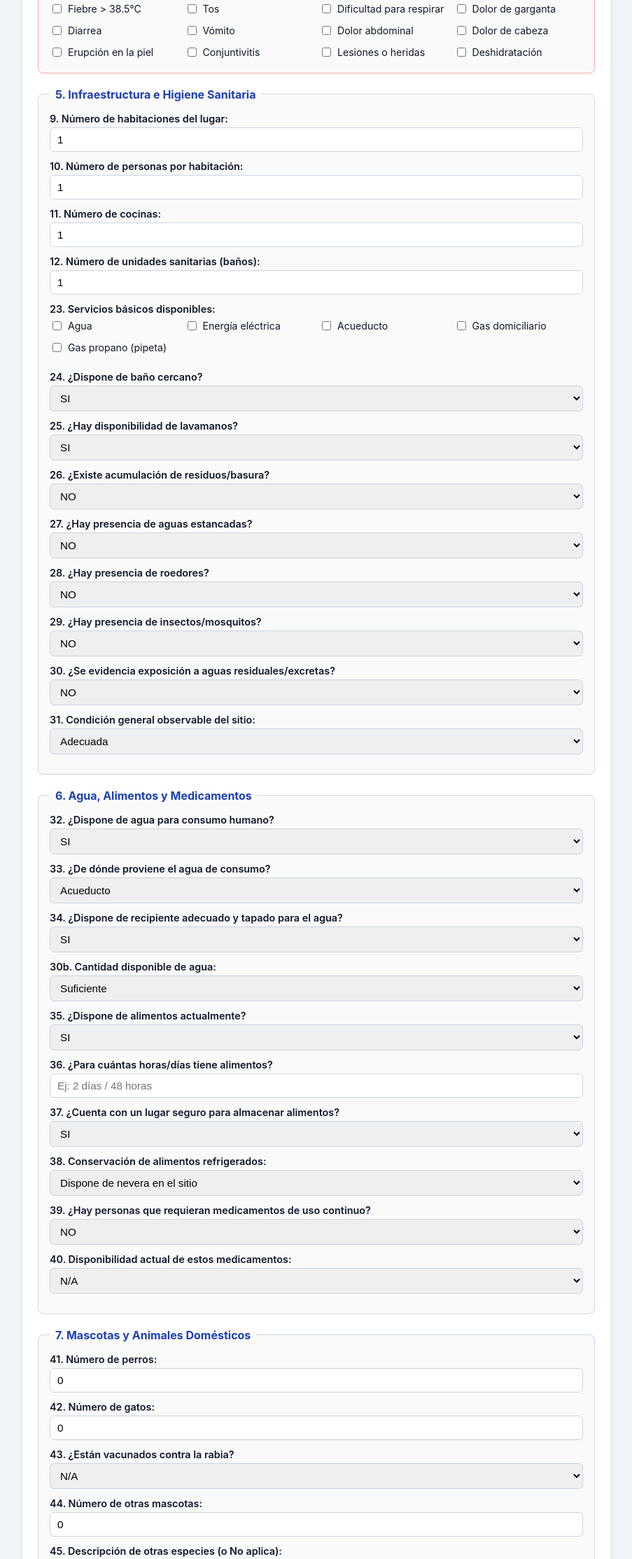
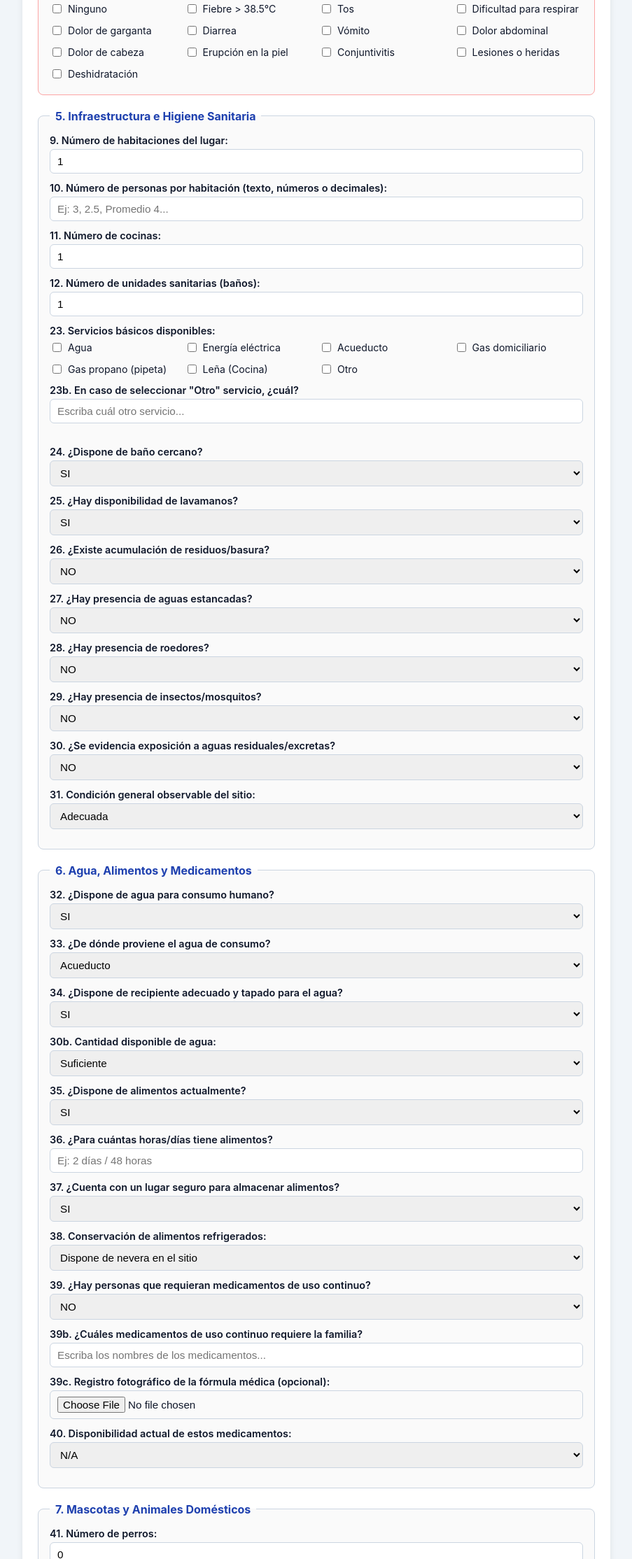
Before and after one commit to santiagoyepesguevara-ui/encuesta-sismo, a plain HTML site: page index.html in a window 1280 px wide. Shown: the part 1712-3940 px from the top of the page at 70% size, without its empty margins (188-1091 px from the left). Drawn offline with Linux system fonts and the light colour scheme.

Commit message:
Update index.html

```diff
--- a/index.html
+++ b/index.html
@@ -212,6 +212,7 @@
           <option value="Protección de pertenencias">Protección de pertenencias</option>
           <option value="Cuidado establecimiento/local">Cuidado de establecimiento o local</option>
           <option value="Cuidado de predio">Cuidado de predio</option>
+          <option value="No tengo otro sitio">No tengo otro sitio</option>
           <option value="Otros">Otros</option>
         </select>
       </div>
@@ -274,6 +275,7 @@
 
       <label>20. Marque los síntomas presentes en la familia (48 hrs):</label>
       <div class="checkbox-group">
+        <label class="checkbox-item"><input type="checkbox" name="sintomas" value="Ninguno"> Ninguno</label>
         <label class="checkbox-item"><input type="checkbox" name="sintomas" value="Fiebre >38.5"> Fiebre > 38.5°C</label>
         <label class="checkbox-item"><input type="checkbox" name="sintomas" value="Tos"> Tos</label>
         <label class="checkbox-item"><input type="checkbox" name="sintomas" value="Dificultad respiratoria"> Dificultad para respirar</label>
@@ -299,8 +301,8 @@
       </div>
 
       <div class="form-group">
-        <label>10. Número de personas por habitación:</label>
-        <input type="number" id="personas_habitacion" min="0" value="1">
+        <label>10. Número de personas por habitación (texto, números o decimales):</label>
+        <input type="text" id="personas_habitacion" placeholder="Ej: 3, 2.5, Promedio 4..." required>
       </div>
 
       <div class="form-group">
@@ -320,6 +322,13 @@
         <label class="checkbox-item"><input type="checkbox" name="servicios" value="Acueducto"> Acueducto</label>
         <label class="checkbox-item"><input type="checkbox" name="servicios" value="Gas domiciliario"> Gas domiciliario</label>
         <label class="checkbox-item"><input type="checkbox" name="servicios" value="Gas propano"> Gas propano (pipeta)</label>
+        <label class="checkbox-item"><input type="checkbox" name="servicios" value="Leña (Cocina)"> Leña (Cocina)</label>
+        <label class="checkbox-item"><input type="checkbox" name="servicios" value="Otro"> Otro</label>
+      </div>
+
+      <div class="form-group" style="margin-top: 8px;">
+        <label>23b. En caso de seleccionar "Otro" servicio, ¿cuál?</label>
+        <input type="text" id="servicios_cual" placeholder="Escriba cuál otro servicio...">
       </div>
 
       <br>
@@ -381,6 +390,7 @@
         <label>33. ¿De dónde proviene el agua de consumo?</label>
         <select id="fuente_agua">
           <option value="Acueducto">Acueducto</option>
+          <option value="Nacimiento">Nacimiento</option>
           <option value="Carrotanque">Carrotanque</option>
           <option value="Botellón/Embotellada">Botellón / Embotellada</option>
           <option value="Pila pública">Pila pública</option>
@@ -430,6 +440,16 @@
       <div class="form-group">
         <label>39. ¿Hay personas que requieran medicamentos de uso continuo?</label>
         <select id="req_meds"><option value="NO">NO</option><option value="SI">SI</option></select>
+      </div>
+
+      <div class="form-group">
+        <label>39b. ¿Cuáles medicamentos de uso continuo requiere la familia?</label>
+        <input type="text" id="quien_cuales_meds" placeholder="Escriba los nombres de los medicamentos...">
+      </div>
+
+      <div class="form-group">
+        <label>39c. Registro fotográfico de la fórmula médica (opcional):</label>
+        <input type="file" id="foto_formula_medica" accept="image/*">
       </div>
 
       <div class="form-group">
@@ -599,6 +619,7 @@
       num_cocinas: document.getElementById('num_cocinas').value,
       num_banos: document.getElementById('num_banos').value,
       servicios: serviciosArr.join(' - '),
+      servicios_cual: document.getElementById('servicios_cual').value,
       bano_cercano: document.getElementById('bano_cercano').value,
       lavamanos: document.getElementById('lavamanos').value,
       residuos: document.getElementById('residuos').value,
@@ -616,6 +637,7 @@
       almacen_alimentos: document.getElementById('almacen_alimentos').value,
       refrigeracion_alimentos: document.getElementById('refrigeracion_alimentos').value,
       req_meds: document.getElementById('req_meds').value,
+      quien_cuales_meds: document.getElementById('quien_cuales_meds').value,
       dispo_meds: document.getElementById('dispo_meds').value,
       num_perros: document.getElementById('num_perros').value,
       num_gatos: document.getElementById('num_gatos').value,
@@ -679,6 +701,7 @@
     };
   });
 </script>
+
 <script>
   if ('serviceWorker' in navigator) {
     window.addEventListener('load', () => {
@@ -688,5 +711,6 @@
     });
   }
 </script>
+
 </body>
 </html>
```
